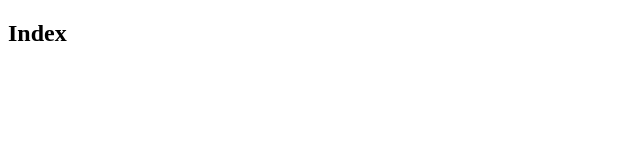
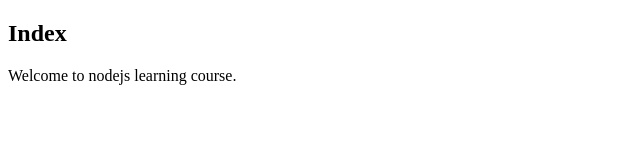
Before and after one commit to jeanrodriguez/learning_nodejs, a website: page public/index.html in a window 1280 px wide. Shown: the whole page, without its empty margins (0-640 px from the left). Drawn offline with Linux system fonts and the light colour scheme.

Commit message:
add welcome

```diff
--- a/public/index.html
+++ b/public/index.html
@@ -6,6 +6,9 @@
     </head>
     <body>
         <h2>Index</h2>
+        <p>
+            Welcome to nodejs learning course.
+        </p>
     </body>
     <footer></footer>
 </html>
```
